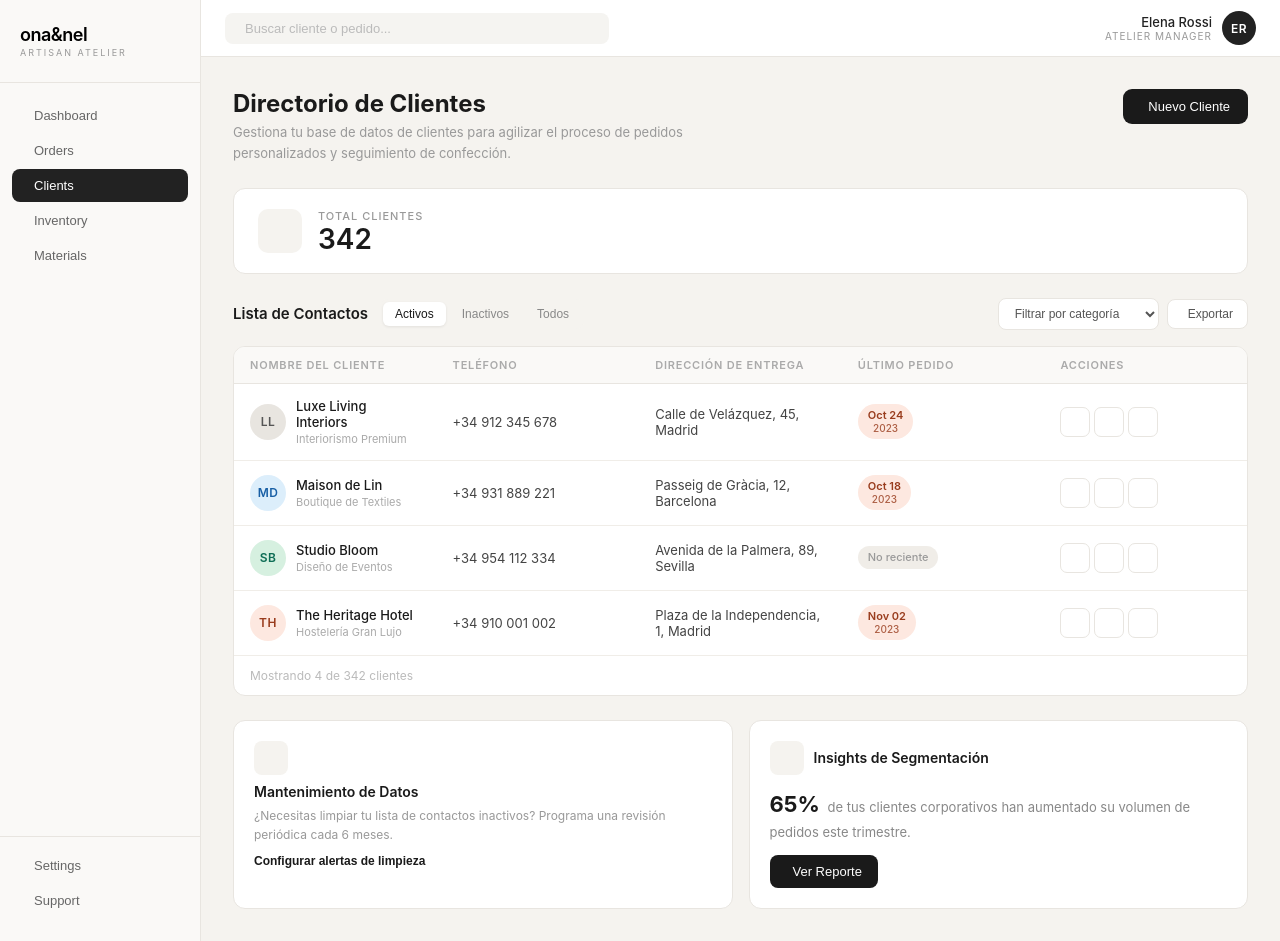
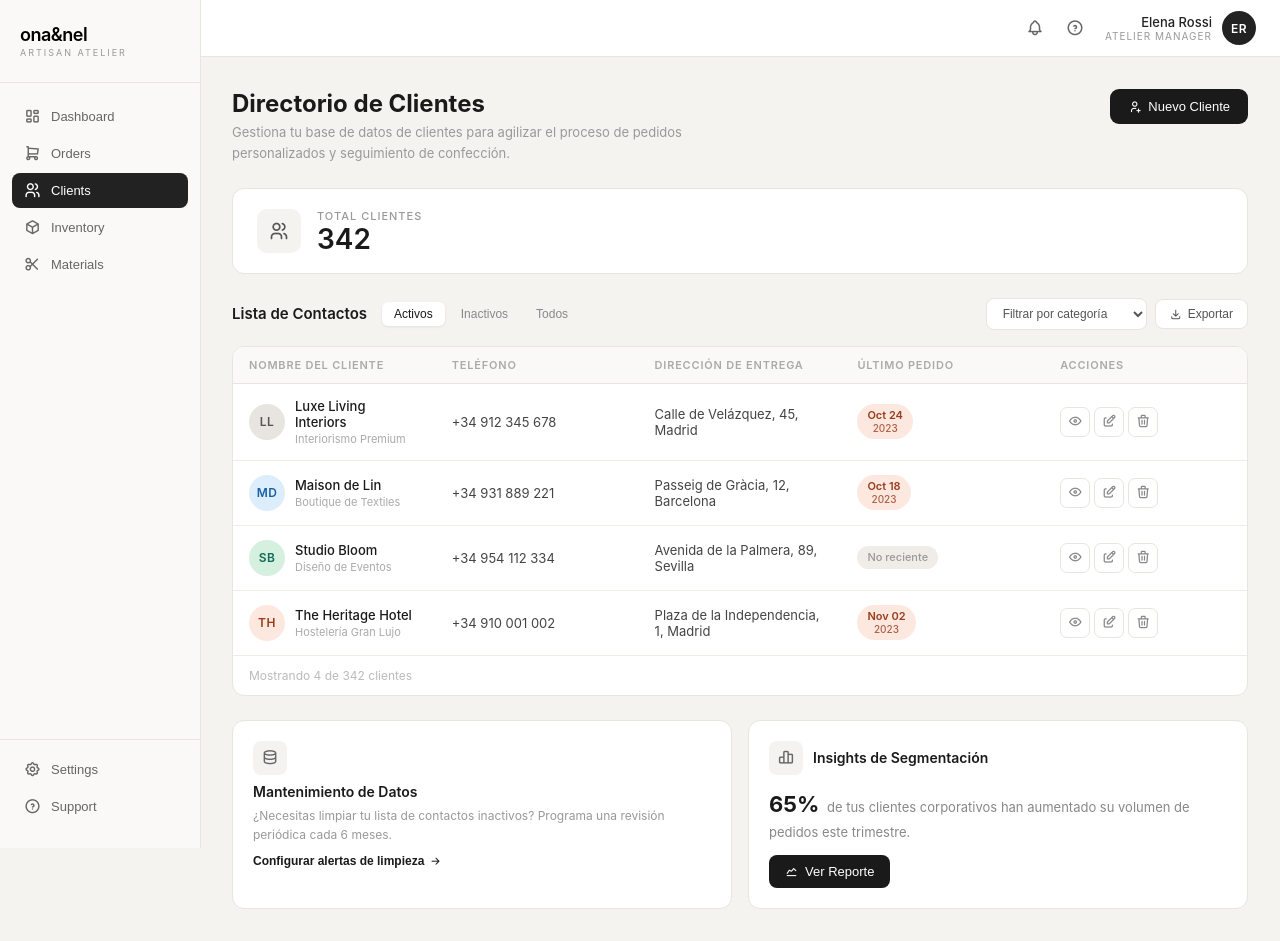
Before and after one commit to Onal-Nel-Proyecto/frontend, a React app: page /clients in a window 1280 px wide. Built offline with nearby package versions, Linux system fonts and the light colour scheme; the HTML template or start-up script is replaced by a standard one.

Commit message:
thjkkjhg

```diff
--- a/package.json
+++ b/package.json
@@ -10,6 +10,7 @@
     "preview": "vite preview"
   },
   "dependencies": {
+    "@tabler/icons-webfont": "^3.44.0",
     "axios": "^1.15.2",
     "jwt-decode": "^4.0.0",
     "react": "^19.2.5",
--- a/src/App.jsx
+++ b/src/App.jsx
@@ -1,3 +1,4 @@
+import "@tabler/icons-webfont/dist/tabler-icons.min.css"; // ← agrega esta línea
 import { BrowserRouter, Routes, Route } from "react-router-dom";
 import Login from "./page/login";
 import ClientDirectory from "./page/ClientDirectory";
--- a/src/components/Layout/Sidebar.css
+++ b/src/components/Layout/Sidebar.css
@@ -6,8 +6,11 @@
   display: flex;
   flex-direction: column;
   padding: 1.5rem 0;
+  position: fixed;
+  top: 0;        /* ← agrega */
+  left: 0;       /* ← agrega */
+  z-index: 100;  /* ← agrega */
 }
-
 .sidebar-logo {
   display: flex;
   flex-direction: column;
--- a/src/components/Layout/TopBar.css
+++ b/src/components/Layout/TopBar.css
@@ -11,33 +11,11 @@
   z-index: 10;
 }
 
-.topbar-search {
-  flex: 1;
-  display: flex;
-  align-items: center;
-  gap: 8px;
-  background: #f5f4f1;
-  border-radius: 8px;
-  padding: 0 12px;
-  max-width: 360px;
-}
-.topbar-search i    { font-size: 16px; color: #aaa; }
-.search-input {
-  border: none;
-  background: transparent;
-  font-size: 13px;
-  outline: none;
-  width: 100%;
-  color: #333;
-  padding: 8px 0;
-}
-.search-input::placeholder { color: #bbb; }
-
 .topbar-right {
   display: flex;
   align-items: center;
   gap: 4px;
-  margin-left: auto;
+  margin-left: auto; /* ← empuja todo a la derecha */
 }
 
 .icon-btn {
--- a/src/components/Layout/TopBar.jsx
+++ b/src/components/Layout/TopBar.jsx
@@ -5,15 +5,7 @@
   return (
     <header className="topbar">
 
-      {/* Buscador */}
-      <div className="topbar-search">
-        <i className="ti ti-search" aria-hidden="true" />
-        <input
-          type="text"
-          placeholder="Buscar cliente o pedido..."
-          className="search-input"
-        />
-      </div>
+
 
       {/* Acciones + perfil */}
       <div className="topbar-right">
--- a/src/components/stats/StatCard.css
+++ b/src/components/stats/StatCard.css
@@ -8,7 +8,7 @@
   padding: 1.25rem 1.5rem;
   min-width: 180px;
   flex: 1;
-  transition: box-shadow 0.15s;
+  transition: hover 0.15s;
 }
 .stat-card:hover {
   box-shadow: 0 2px 12px rgba(0,0,0,0.06);
--- a/src/page/ClientDirectory.css
+++ b/src/page/ClientDirectory.css
@@ -8,6 +8,7 @@
 .main-area {
   flex: 1;
   display: flex;
+  margin-left: 200px; /* ← empuja el contenido a la derecha */
   flex-direction: column;
   min-width: 0;
   background: #f5f3ef;
@@ -70,6 +71,7 @@
 /* Sección tabla */
 .table-section {
   display: flex;
+  transition: cubic-bezier();
   flex-direction: column;
   gap: 0;
 }
```
Also changed, not shown: 1 other file (tests, documents, lock files or other folders).
